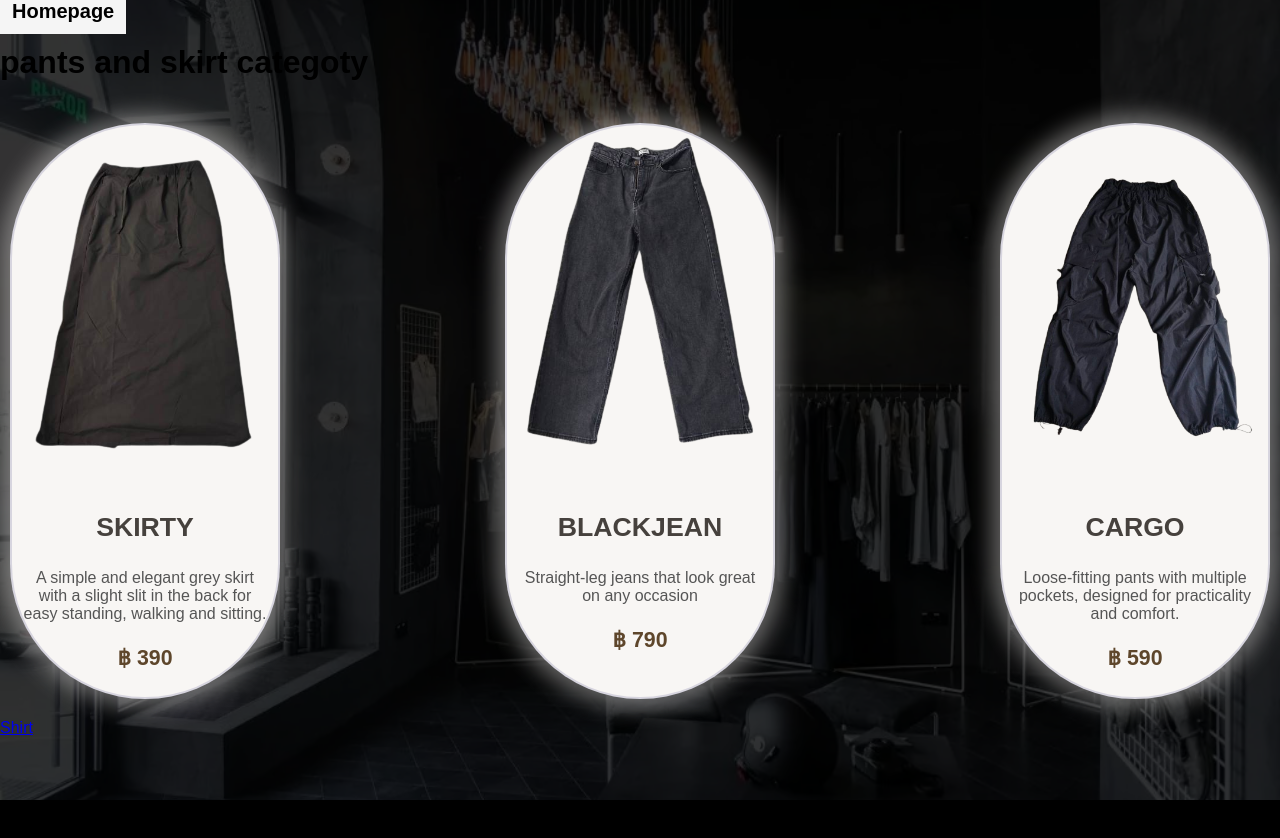
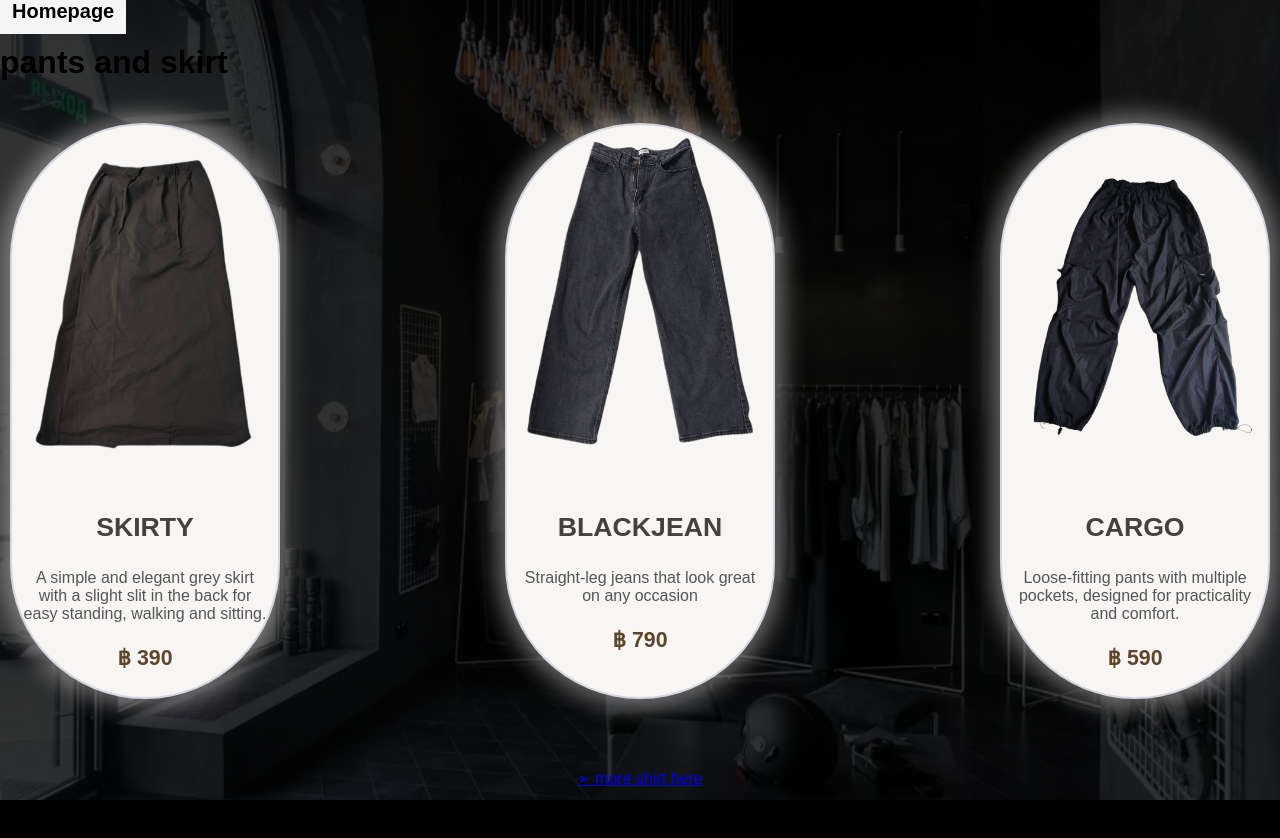
Before and after one commit to SuwananAiamsuk/6609611675_MyShop, a plain HTML site: page my2ndcategory.html in a window 1280 px wide. Before the commit the page ends 800 px from the top, so only its background shows below. Drawn offline with Linux system fonts and the light colour scheme.

Commit message:
latest version of my2ndcategory.html

```diff
--- a/my2ndcategory.html
+++ b/my2ndcategory.html
@@ -11,8 +11,7 @@
         </nav>
     </header>
 
-        <h1>pants and skirt categoty</h1>
-
+        <h1>pants and skirt</h1>
 
     <div class="products">
         <div class="product4">
@@ -35,7 +34,7 @@
         </div>
     </div>
     <nav>
-        <a href="my1stcategory.html" >Shirt</a>
+        <a href="my1stcategory.html" class="button-link">➢ more shirt here</a>
     </nav>
 </body>
 </html>
```
